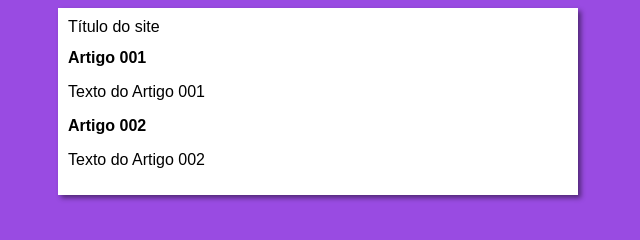
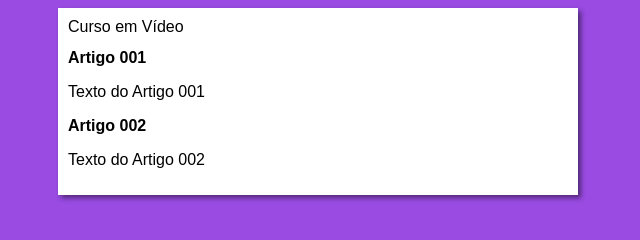
Before and after one commit to Douglas-Lucas/projeto-site, a plain HTML site: page index.html in a window 1280 px wide. Shown: the full height of the page, 322-962 px from the left. Drawn offline with Linux system fonts and the light colour scheme.

Commit message:
Update index.html

```diff
--- a/index.html
+++ b/index.html
@@ -8,7 +8,7 @@
   </head>
   <body>
     <main>
-      <header>Título do site</header>
+      <header>Curso em Vídeo</header>
       <link rel="stylesheet" href="css/style.css">
       <article>
         <h2>Artigo 001</h2>
```
